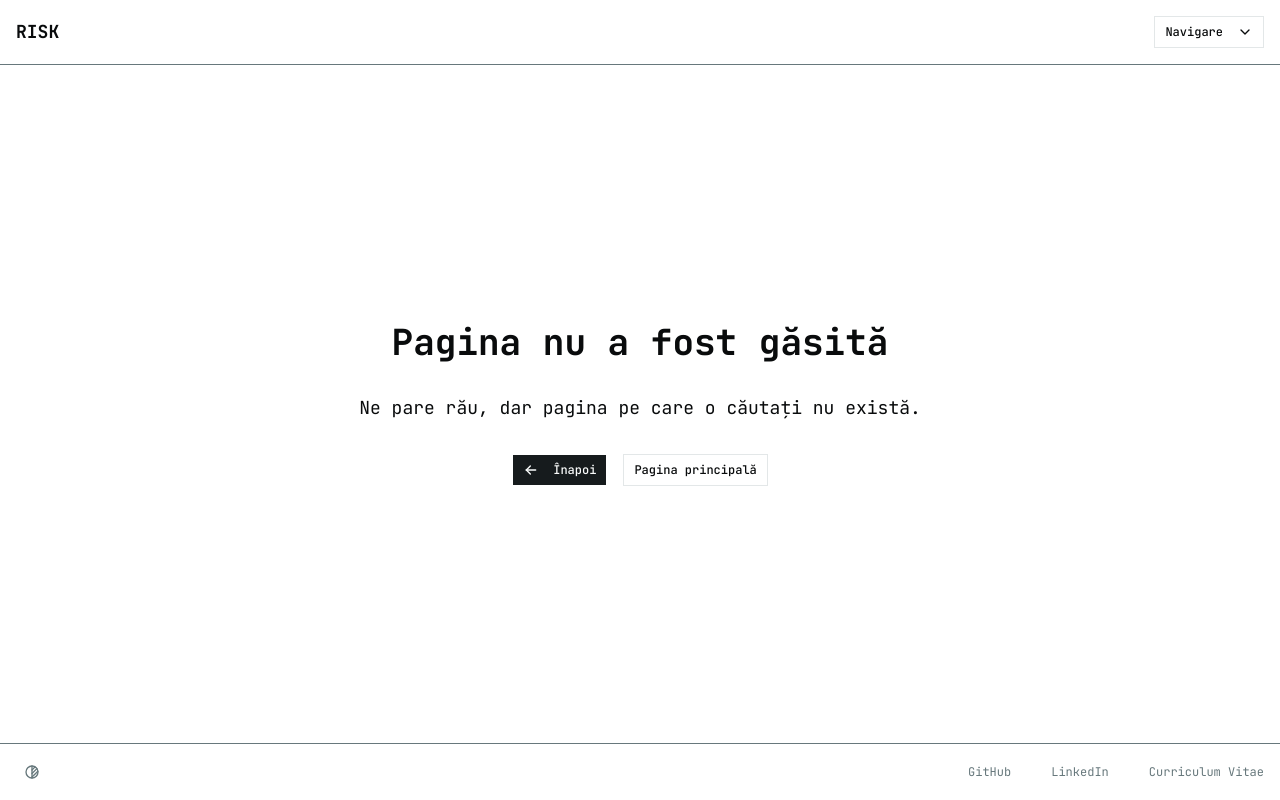
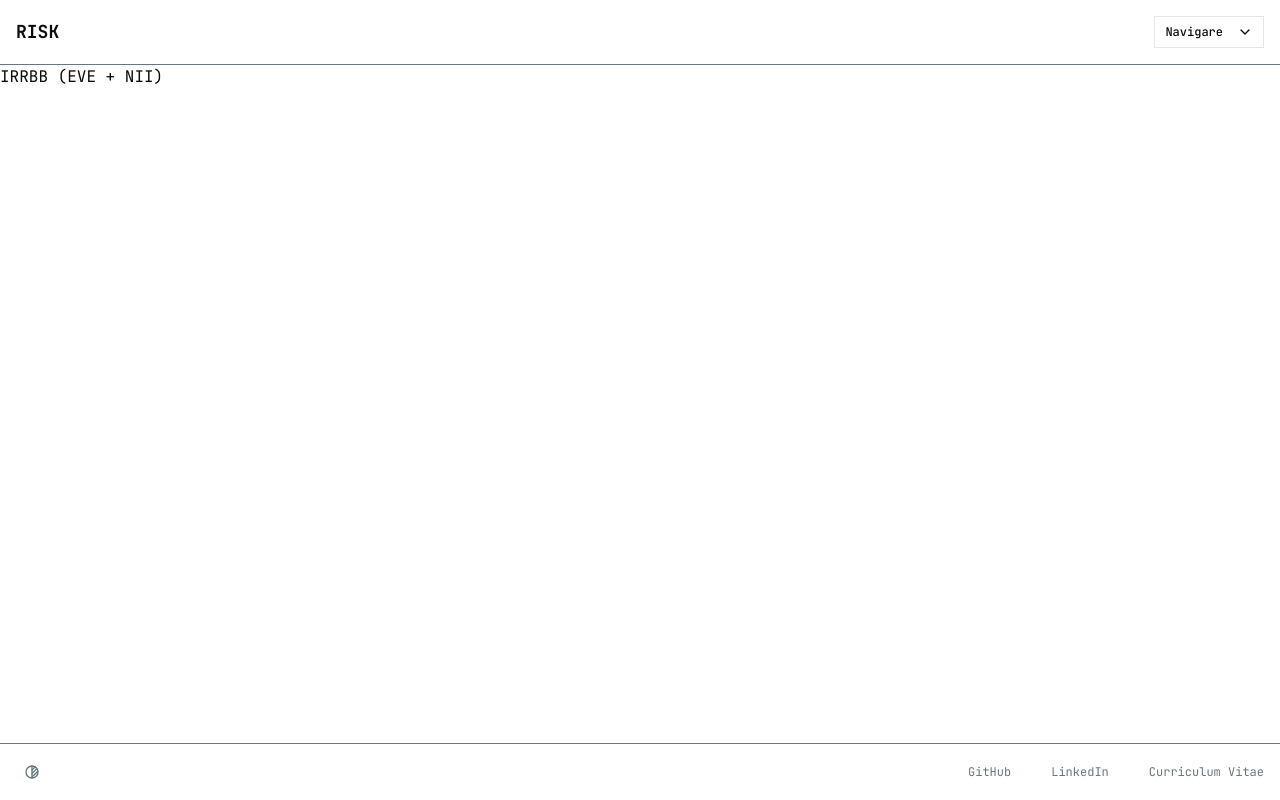
Before and after one commit to itsthevictor/risk, a Next.js app in the folder frontend/: page /interest-rate in a window 1280 px wide. Before the commit this address had no page. Built offline with nearby package versions, Linux system fonts and the light colour scheme.

Commit message:
feat: add InterestRatePage component for IRRBB display

```diff
--- /dev/null
+++ b/frontend/app/interest-rate/page.tsx
@@ -0,0 +1,4 @@
+const InterestRatePage = () => {
+  return <div>IRRBB (EVE + NII)</div>;
+};
+export default InterestRatePage;
```
